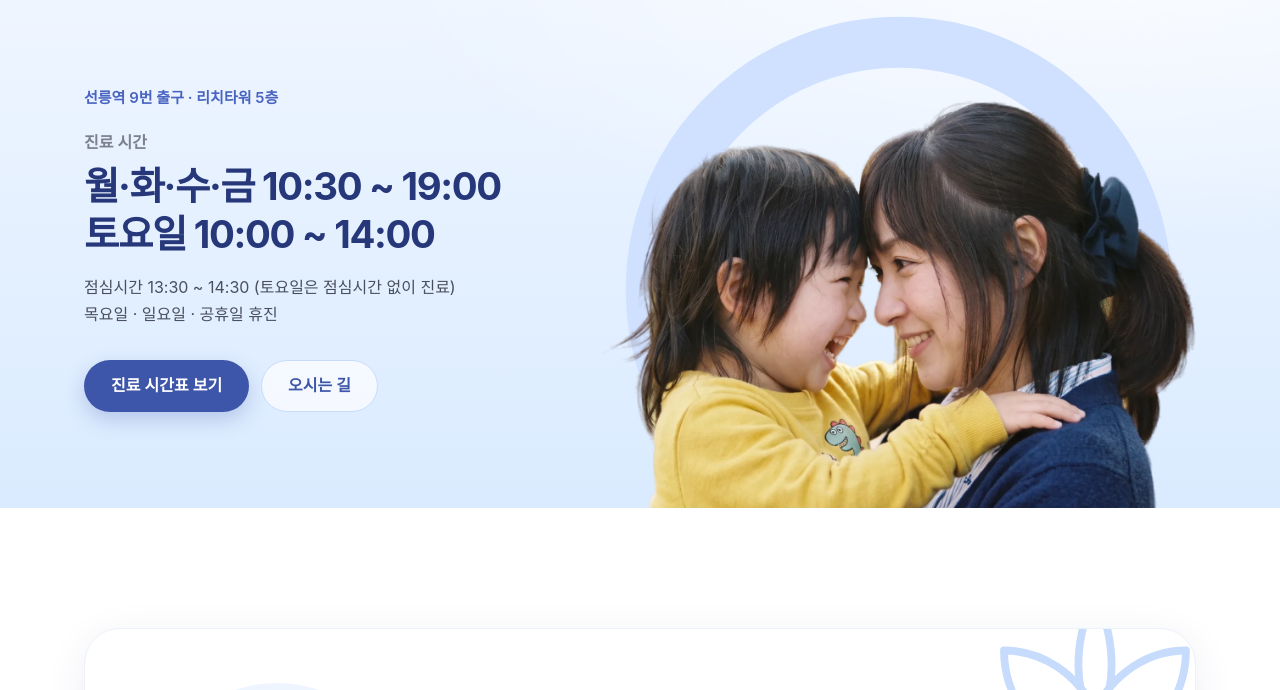
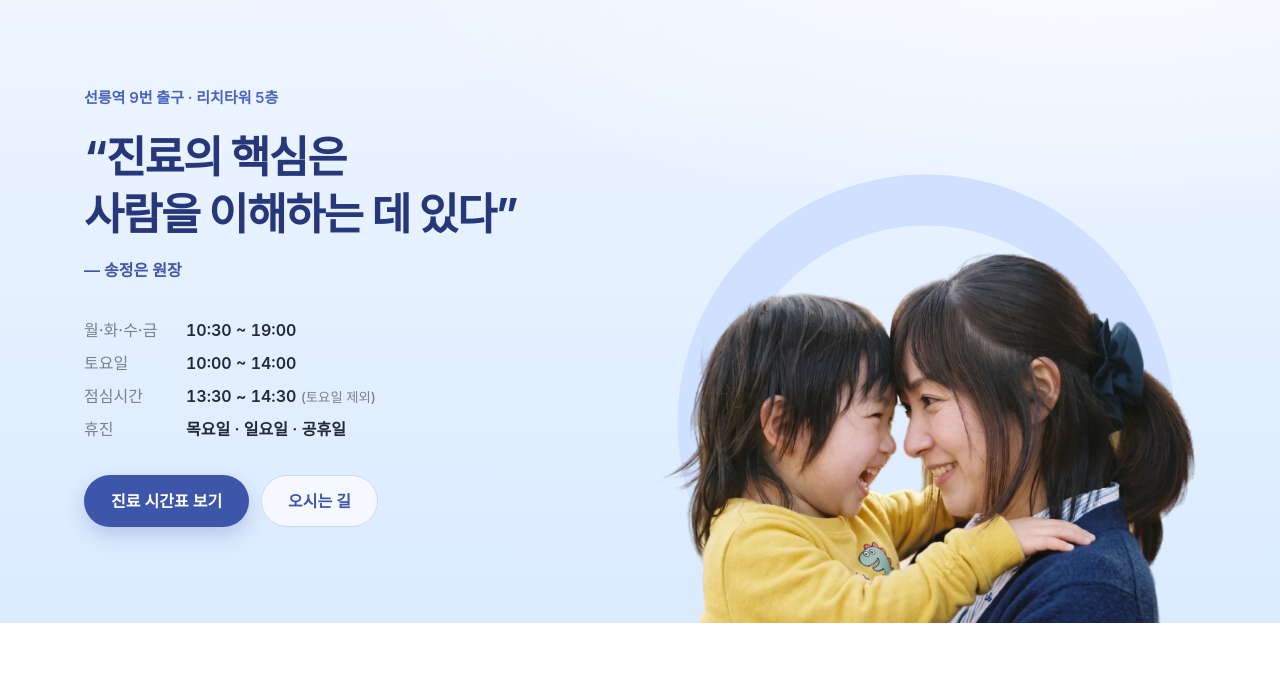
Before and after one commit to jackelamen/drsong, a plain HTML site: page index.html in a window 1280 px wide. Shown: the part 76-766 px from the top of the page. Drawn offline with Linux system fonts and the light colour scheme; a web font is replaced by a local one.

Commit message:
Hero leads with Dr. Song's quote from the clinic blog
Co-Authored-By: Claude Opus 5.5 <noreply@anthropic.com>
Claude-Session: https://claude.ai/code/session_01Fdt8wTMfCDDB9f8KcNzrqb

```diff
--- a/assets/css/style.css
+++ b/assets/css/style.css
@@ -113,18 +113,22 @@ ul, ol { margin: 0; padding: 0; }
   overflow: hidden;
   padding: 0;
 }
-.hero-grid { display: grid; grid-template-columns: 0.9fr 1.1fr; gap: 32px; align-items: end; }
+.hero-grid { display: grid; grid-template-columns: 1fr 1fr; gap: 32px; align-items: end; }
 .hero-copy { padding: 88px 0 96px; position: relative; z-index: 1; }
+.hero-quote { margin: 0; }
+.hero-quote span { display: block; white-space: nowrap; }
+.quote-by { margin-top: 14px; font-size: 16px; font-weight: 600; color: var(--indigo-700); }
+.hero-quote p { font-size: clamp(27px, 3.4vw, 46px); font-weight: 700; color: var(--indigo-900); line-height: 1.32; letter-spacing: -0.035em; }
+.hero-hours { margin: 32px 0 0; display: grid; gap: 6px; font-size: 16px; }
+.hero-hours div { display: flex; gap: 14px; }
+.hero-hours dt { width: 88px; flex: none; color: var(--muted); font-weight: 500; }
+.hero-hours dd { margin: 0; color: var(--ink); font-weight: 600; font-variant-numeric: tabular-nums; }
+.hero-hours small { color: var(--muted); font-weight: 500; }
 .hero-place { font-size: 15px; font-weight: 600; color: var(--indigo-500); margin-bottom: 18px; }
 .hero h1 { font-size: clamp(36px, 4.4vw, 56px); color: var(--indigo-900); line-height: 1.2; letter-spacing: -0.035em; }
 .hero-titles { list-style: none; margin-top: 18px; font-size: 18px; line-height: 1.75; color: var(--text); }
 .hero-actions { display: flex; flex-wrap: wrap; gap: 12px; margin-top: 32px; }
 
-.hero-status { margin-top: 6px; }
-.status-label { font-size: 16px; font-weight: 600; color: var(--muted); }
-.status-main span { display: block; white-space: nowrap; }
-.status-main { margin-top: 6px; font-size: clamp(24px, 3vw, 40px); font-weight: 700; color: var(--indigo-900); line-height: 1.25; letter-spacing: -0.035em; }
-.status-note { margin-top: 16px; font-size: 16px; line-height: 1.7; color: var(--text); }
 
 .hero-visual { position: relative; align-self: end; width: 100%; padding-top: 48px; }
 .hero-visual img { position: relative; z-index: 1; width: 100%; height: auto; }
--- a/index.html
+++ b/index.html
@@ -64,11 +64,16 @@
         <div class="hero-copy">
           <h1 class="sr-only">연세와이즈정신건강의학과</h1>
           <p class="hero-place">선릉역 9번 출구 · 리치타워 5층</p>
-          <div class="hero-status">
-            <p class="status-label">진료 시간</p>
-            <p class="status-main"><span>월·화·수·금 10:30 ~ 19:00</span><span>토요일 10:00 ~ 14:00</span></p>
-            <p class="status-note">점심시간 13:30 ~ 14:30 (토요일은 점심시간 없이 진료)<br>목요일 · 일요일 · 공휴일 휴진</p>
-          </div>
+          <blockquote class="hero-quote">
+            <p><span>“진료의 핵심은</span> <span>사람을 이해하는 데 있다”</span></p>
+            <footer class="quote-by">— 송정은 원장</footer>
+          </blockquote>
+          <dl class="hero-hours">
+            <div><dt>월·화·수·금</dt><dd>10:30 ~ 19:00</dd></div>
+            <div><dt>토요일</dt><dd>10:00 ~ 14:00</dd></div>
+            <div><dt>점심시간</dt><dd>13:30 ~ 14:30 <small>(토요일 제외)</small></dd></div>
+            <div><dt>휴진</dt><dd>목요일 · 일요일 · 공휴일</dd></div>
+          </dl>
           <div class="hero-actions">
             <a class="btn btn-primary" href="#hours">진료 시간표 보기</a>
             <a class="btn btn-ghost" href="#location">오시는 길</a>
```
